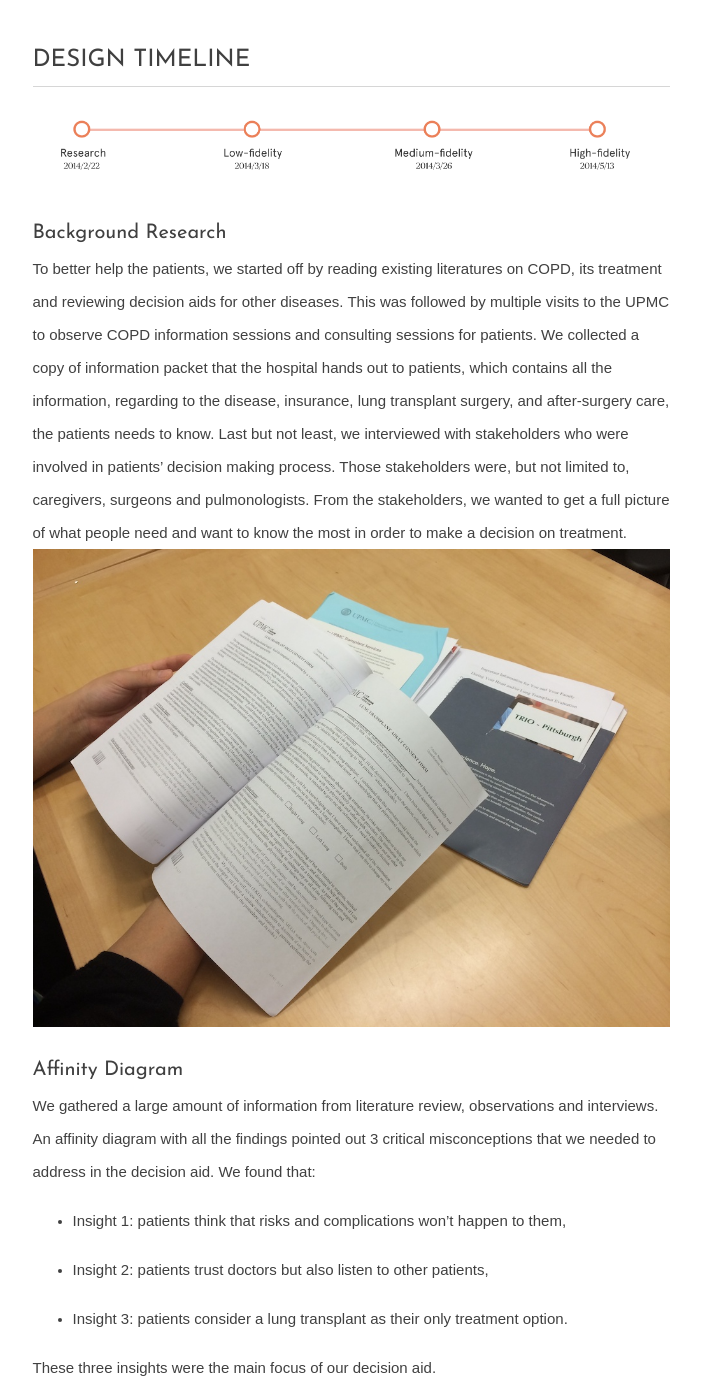
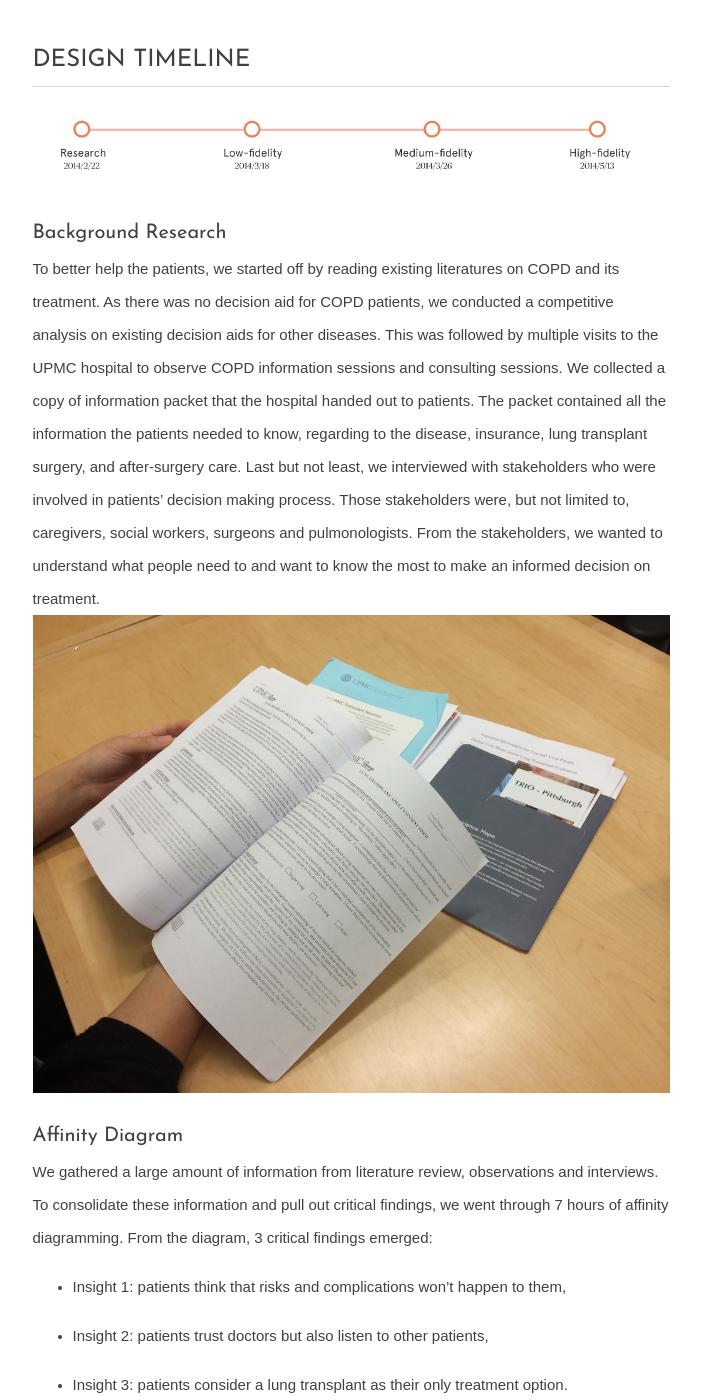
Before and after one commit to siyanz/siyanz.github.io, a Jekyll site: the page built from _posts/2014-1-21-Beacon-for-COPD-Patients.md, in a window 1280 px wide and 1400 px high, scrolled down 1521 px. Shown: the whole window, without its empty margins (400-1101 px from the left). Built offline with Jekyll 4.4.1, drawn with Linux system fonts in a browser that asks for light colours; nearby versions of some CDN libraries; some web fonts are replaced; some of the changed text lies outside the part shown.

Commit message:
fixed minor typos

```diff
--- a/_posts/2014-1-21-Beacon-for-COPD-Patients.md
+++ b/_posts/2014-1-21-Beacon-for-COPD-Patients.md
@@ -41,11 +41,11 @@ As the research lead of the team, I, with my team, interviewed stakeholders, doc
 ![Project timeline]({{ site.baseurl }}/images/Beacon/timeline.png "Project timeline")
 
 #### Background Research
-To better help the patients, we started off by reading existing literatures on COPD, its treatment and reviewing decision aids for other diseases. This was followed by multiple visits to the UPMC to observe COPD information sessions and consulting sessions for patients. We collected a copy of information packet that the hospital hands out to patients, which contains all the information, regarding to the disease, insurance, lung transplant surgery, and after-surgery care, the patients needs to know. Last but not least, we interviewed with stakeholders who were involved in patients' decision making process. Those stakeholders were, but not limited to, caregivers, surgeons and pulmonologists. From the stakeholders, we wanted to get a full picture of what people need and want to know the most in order to make a decision on treatment.
+To better help the patients, we started off by reading existing literatures on COPD and its treatment. As there was no decision aid for COPD patients, we conducted a competitive analysis on existing decision aids for other diseases. This was followed by multiple visits to the UPMC hospital to observe COPD information sessions and consulting sessions. We collected a copy of information packet that the hospital handed out to patients. The packet contained all the information the patients needed to know, regarding to the disease, insurance, lung transplant surgery, and after-surgery care. Last but not least, we interviewed with stakeholders who were involved in patients' decision making process. Those stakeholders were, but not limited to, caregivers, social workers, surgeons and pulmonologists. From the stakeholders, we wanted to understand what people need to and want to know the most to make an informed decision on treatment.
 ![The official information packet]({{ site.baseurl }}/images/Beacon/packet.jpg "Information packet")
 
 #### Affinity Diagram
-We gathered a large amount of information from literature review, observations and interviews. An affinity diagram with all the findings pointed out 3 critical misconceptions that we needed to address in the decision aid. We found that:
+We gathered a large amount of information from literature review, observations and interviews. To consolidate these information and pull out critical findings, we went through 7 hours of affinity diagramming. From the diagram, 3 critical findings emerged:
 
 * Insight 1: patients think that risks and complications won't happen to them,
 
@@ -72,7 +72,7 @@ The sidebar navigation, on the other hand, offered more flexibility to go from s
 As COPD constraints patients' oxygen intake, it also limits their attention span. Therefore, it is critical to present information in an engaging and dynamic manner. To achieve this, we tried multiple methods of providing information to the patients. Other than texts, we integrated videos and quiz questions that stressed major takeaway points that the patients should know about for each treatment option (medical treatment vs. lung transplant).
 
 ![Scale Metaphor]({{ site.baseurl }}/images/Beacon/scaleMetaphor.png "We used visual scales to help patients evaluate their needs and values")
-We also used a scale metaphor that was commonly used in decision aids to visually present pros and cons of two options. Prior to the scale metaphor page, patients had to answer questions about what they valued the most in their lives and what they wanted to get out from the treatment. Depending on what values each treatment could satisfy, we put the values that the patients chose on two sides of the scale, each side representing one treatment option. By visually seeing which side the scale tilts against, patients would have a clearer idea of which treatment would be better for them.
+We also used a scale metaphor that was commonly used in decision aids to visually present pros and cons of two options. Prior to the scale metaphor page, patients had to answer questions about what they valued the most in their lives and what they wanted to get out from the treatment. Depending on what values each treatment could satisfy, we put the values that the patients chose on two sides of the scale, each side representing one treatment option. By visually seeing which side the scale tilts, patients can have a clearer idea of which treatment is better for them.
 
 #### Medium-Fidelity Prototype
 We built an interactive medium-fidelity prototype using a prototyping tool called Proto.io. During the medium-fidelity phrase, we focused on refining three key elements of the tool: the navigational structure, the interactive elements (i.e., quiz questions, videos, and the scale metaphor), and the content design.
```
Also changed, not shown: other parts of _posts/2014-1-21-Beacon-for-COPD-Patients.md (+1 -1 lines).
